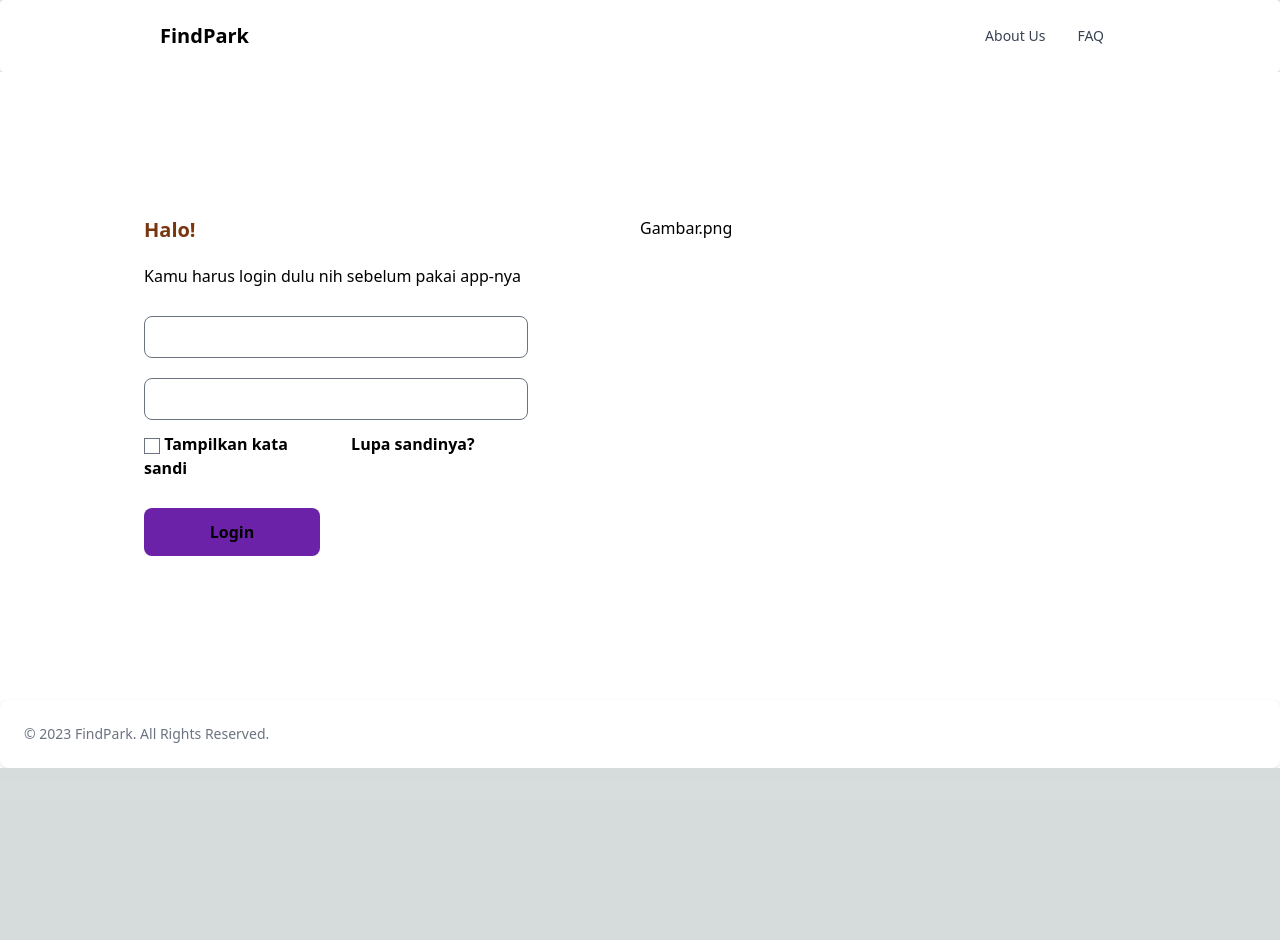
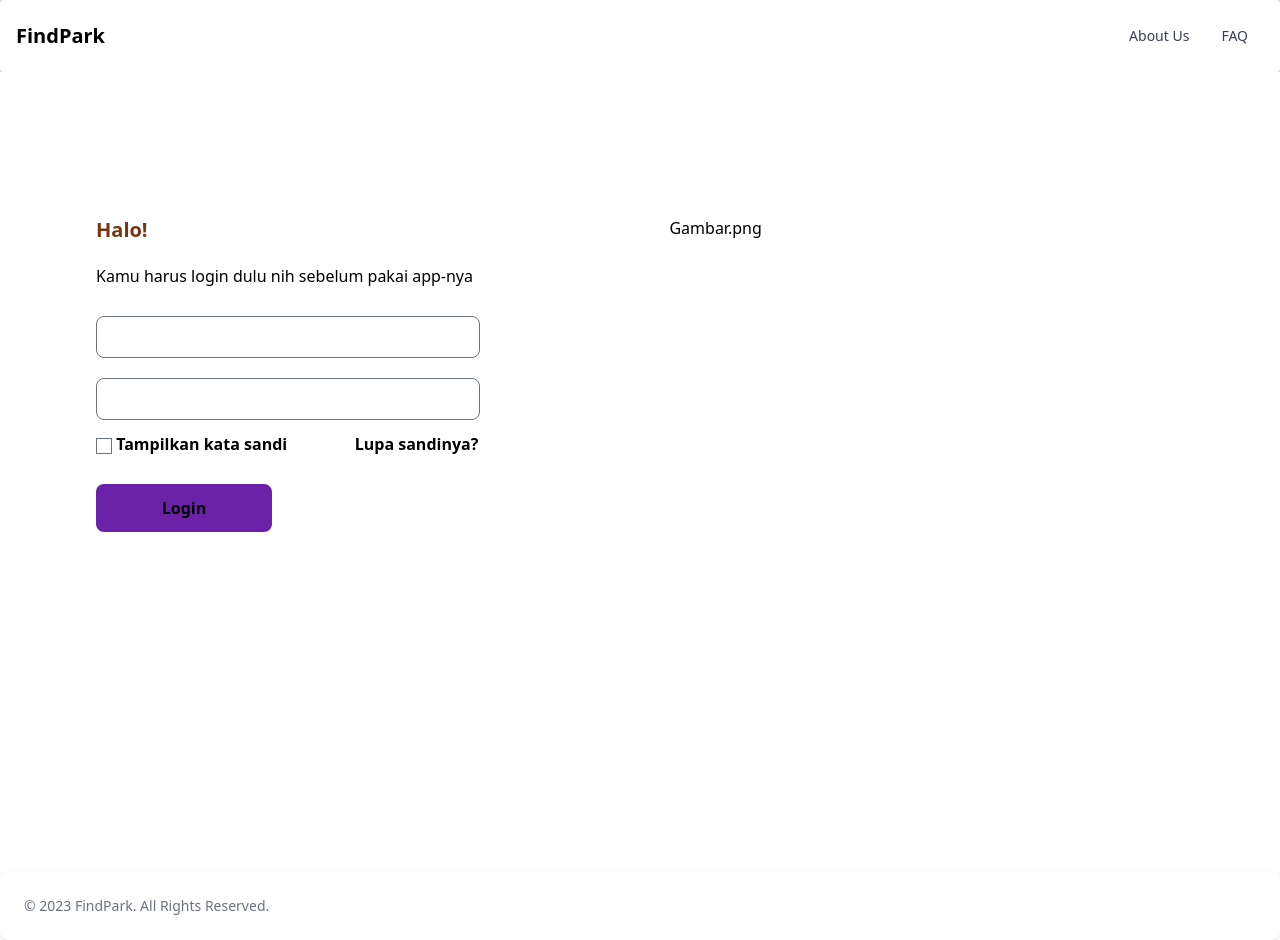
Before and after one commit to ahmadadi1415/nextfindpark, a Next.js app: page /login in a window 1280 px wide. Before the commit the page ends 800 px from the top, so only its background shows below. Built offline with nearby package versions, Linux system fonts and the light colour scheme.

Commit message:
Login
Minor Update

```diff
--- a/src/pages/login.tsx
+++ b/src/pages/login.tsx
@@ -18,7 +18,8 @@ export default function Login() {
         <link rel="icon" href="/favicon.ico" />
       </Head>
       <Navbar />
-      <div className="bg-white container grid grid-cols-2 py-36">
+      <div>
+        <main className="py-36 flex flex-col-2 p-24 min-h-screen bg-white ">
           <form>
             <div>
               <div>
@@ -53,6 +54,7 @@ export default function Login() {
           <div>
             <p className="text-black">Gambar.png</p>
           </div>
+        </main>
       </div>
       <Footer />
     </>
--- a/tailwind.config.js
+++ b/tailwind.config.js
@@ -2,16 +2,6 @@
 module.exports = {
   content: ['./src/**/*.{js,ts,jsx,tsx}'],
   theme: {
-    container: {
-      padding: {
-        DEFAULT: '1rem',
-        sm: '3rem',
-        md: '5rem',
-        lg: '7rem',
-        xl: '9rem',
-        '2xl': '11rem',
-      },
-    },
     extend: {},
   },
   plugins: [require('@tailwindcss/forms')],
```
Lines whose indentation alone changed are shown as unchanged.
